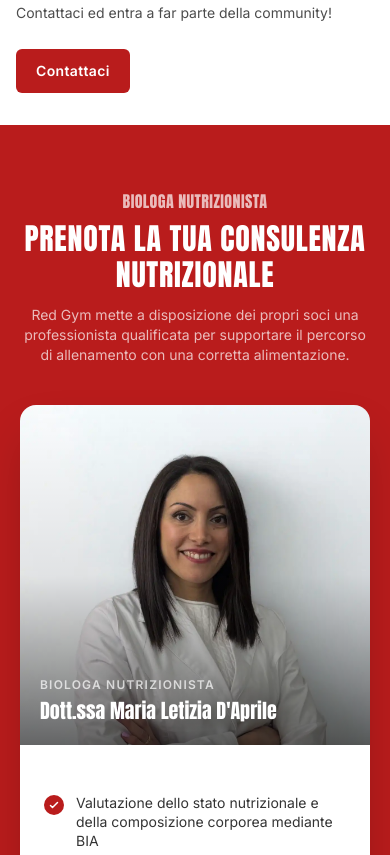
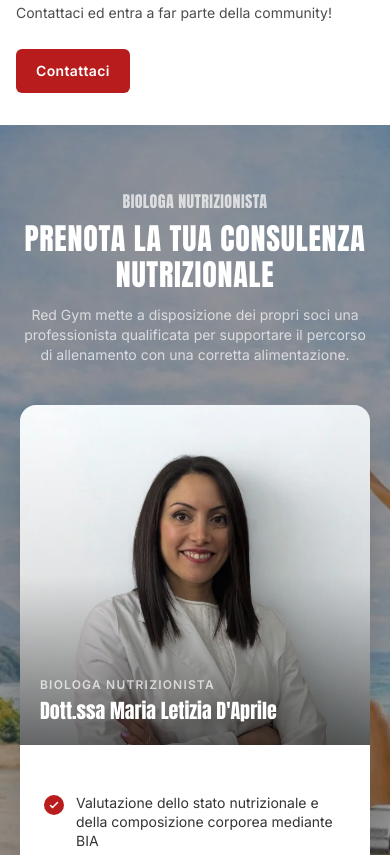
Before and after one commit to alelodato/red-gym, a Next.js app: page / in a window 390 px wide. Shown: the part 3664-4519 px from the top of the page. Built offline with nearby package versions, Linux system fonts and the light colour scheme.

Commit message:
aggiunto immagine di sfondo per sezione nutrizionista per mobile

```diff
--- a/app/page.js
+++ b/app/page.js
@@ -818,7 +818,7 @@ transition-all duration-300 hover:-translate-y-1 lg:hover:shadow-xl">
             </div>
           </WhiteSection>
           {/* SEZIONE NUTRIZIONISTA */}
-          <section className="relative overflow-hidden py-16 sm:py-20 lg:py-24 bg-brand-red">
+          <section className="relative overflow-hidden py-16 sm:py-20 lg:py-24 bg-[linear-gradient(rgba(0,0,0,0.4),rgba(0,0,0,0.4)),url('/nutribg.webp')] bg-cover bg-center lg:bg-none">
 
             <div className="max-w-6xl mx-auto px-5 sm:px-8 lg:px-10">
               <p className="section-title text-white/70 text-center">Biologa Nutrizionista</p>
```
Also changed, not shown: public/nutribg.webp (added).
